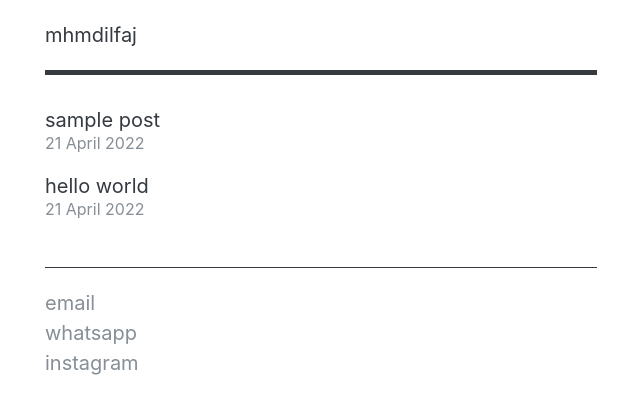
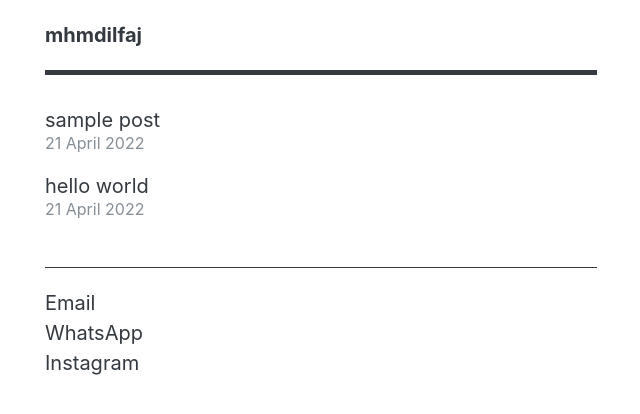
Before and after one commit to mhmdilfaj/mhmdilfaj.github.io, a Jekyll site: the page built from index.html, in a window 1280 px wide. Shown: the top 414 px of the page, without its empty margins (319-959 px from the left). Built offline with Jekyll 4.4.1, drawn with Linux system fonts in a browser that asks for light colours.

Commit message:
Update default.html

```diff
--- a/_layouts/default.html
+++ b/_layouts/default.html
@@ -17,7 +17,7 @@
   <body>
     <header class="container pb-2 pt-1">
       <div class="border-bottom border-thick border-dark pb-1">
-        <a href="/" alt="" class="text-decoration-none text-dark">{{ site.title }}</a>
+        <a href="/" alt="" class="text-decoration-none text-dark"><strong>{{ site.title }}</strong></a>
       </div>
     </header>
     <main>
@@ -26,9 +26,9 @@
     <footer class="container pt-2 pb-2">
       <div class="border-top border-dark pt-1">
         <ul class="list-style-none m-0 p-0">
-          <li><a href="mailto:mhmdilfaj@gmail.com" alt="" class="text-decoration-none text-secondary">email</a></li>
-          <li><a href="https://wa.me/+6281296827422" alt="" class="text-decoration-none text-secondary">whatsapp</a></li>
-          <li><a href="https://instagram.com/mhmdilfaj" alt="" class="text-decoration-none text-secondary">instagram</a></li>
+          <li><a href="mailto:mhmdilfaj@gmail.com" alt="" class="text-decoration-none text-dark">Email</a></li>
+          <li><a href="https://wa.me/+6281296827422" alt="" class="text-decoration-none text-dark">WhatsApp</a></li>
+          <li><a href="https://instagram.com/mhmdilfaj" alt="" class="text-decoration-none text-dark">Instagram</a></li>
         </ul>
       </div>
     </footer>
```
